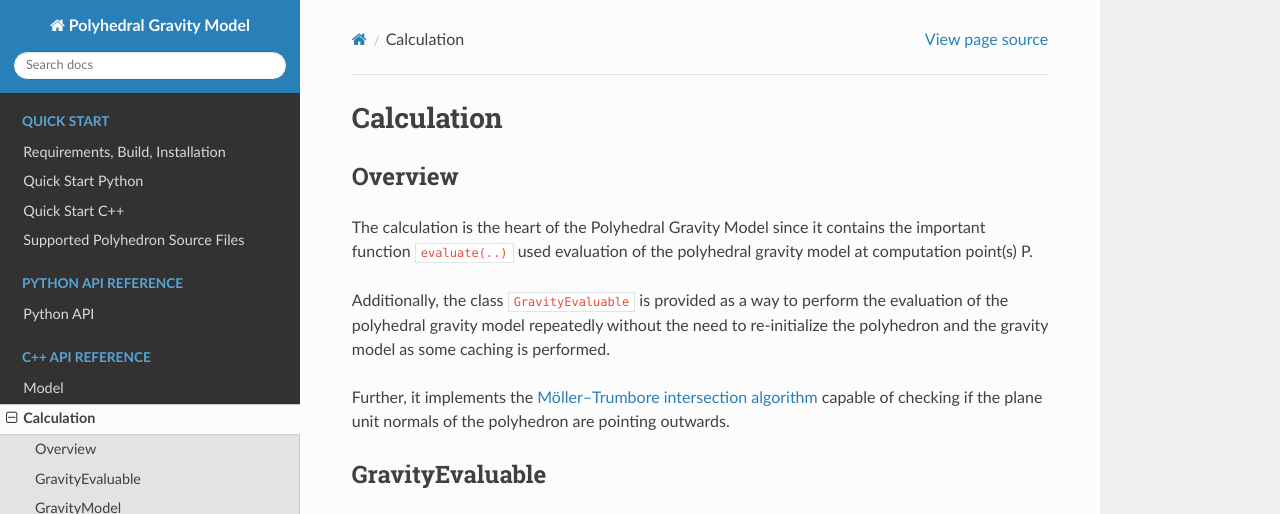
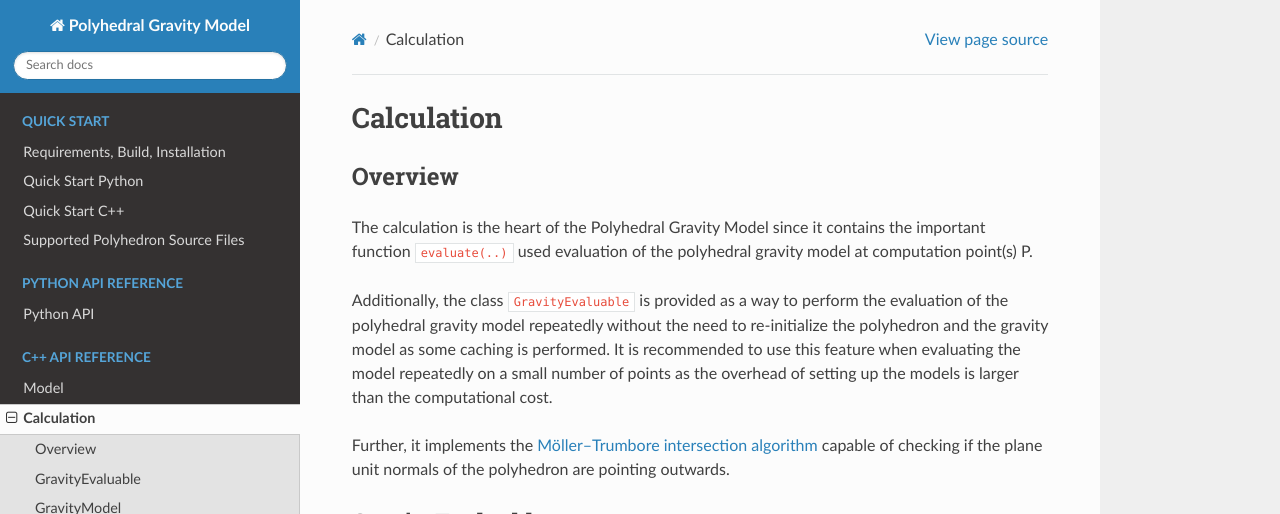
Before and after one commit to esa/polyhedral-gravity-model, a Sphinx documentation site: the page built from docs/api/calculation.rst, in a window 1280 px wide and 1391 px high. Shown: the top 514 px of the window. Built offline with Sphinx 7.4.7 and the Read the Docs theme 2.0.0, drawn with Linux system fonts in a browser that asks for light colours; grey boxes are pictures that could not be loaded.

Commit message:
Apply suggestions from code review
Co-authored-by: Pablo Gómez <contact@pablo-gomez.net>

```diff
--- a/docs/api/calculation.rst
+++ b/docs/api/calculation.rst
@@ -12,7 +12,7 @@ point(s) P.
 Additionally, the class :code:`GravityEvaluable` is provided as a way to
 perform the evaluation of the polyhedral gravity model repeatedly
 without the need to re-initialize the polyhedron and the gravity model as
-some caching is performed.
+some caching is performed. It is recommended to use this feature when evaluating the model repeatedly on a small number of points as the overhead of setting up the models is larger than the computational cost.
 
 Further, it implements the `Möller–Trumbore intersection algorithm <https://en.wikipedia.org/wiki/Möller–Trumbore_intersection_algorithm>`__
 capable of checking if the plane unit normals of the polyhedron are pointing outwards.
--- a/docs/quick_start_python.rst
+++ b/docs/quick_start_python.rst
@@ -22,6 +22,8 @@ The method calls follow the same pattern as the C++ interface. Thus it is always
 
     #############################################
     # With the evaluable class
+    # This allows multiple evaluations on the same polyhedron
+    # without the overhead of setting up the normals etc.
     #############################################
     # Parameters are the same as for the free function call
     evaluable = model.GravityEvaluable(polyhedral_source, density)
```
Also changed, not shown: 1 other file.
